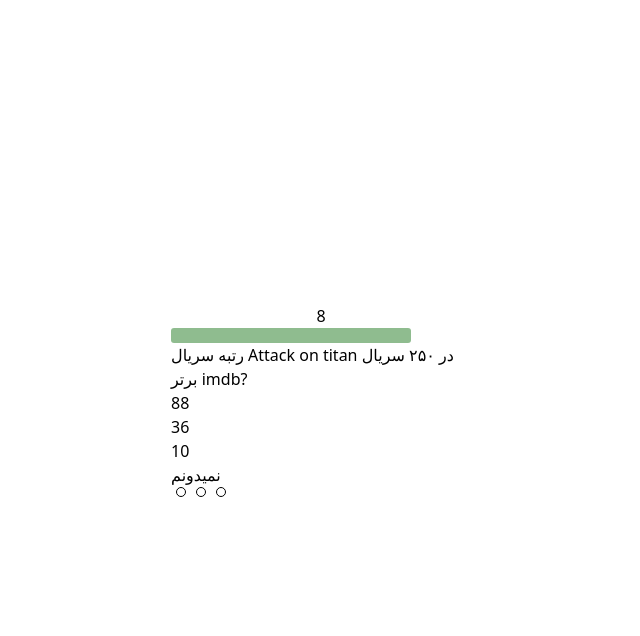
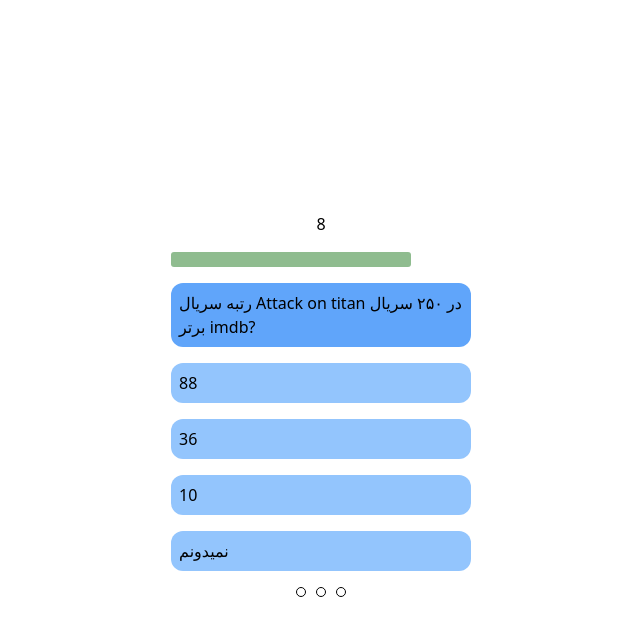
Before and after one commit to TheNerdOne/xino, a Vue app: page / in a window 1280 px wide. Both pictures are taken after a click on the button "شروع". Shown: the top 636 px of the page, without its empty margins (319-959 px from the left). Built offline with nearby package versions, Linux system fonts and the light colour scheme.

Commit message:
add style

```diff
--- a/src/components/Question.vue
+++ b/src/components/Question.vue
@@ -1,18 +1,18 @@
 <template>
   <div>
     <div class="mainTimerDiv">
-      <div class="sec">
+      <div class="sec my-2">
         {{ timer }}
       </div>
-      <div class="timer" :style="`width:${timer * 10}%`"></div>
+      <div class="timer my-2" :style="`width:${timer * 10}%`"></div>
     </div>
-    <h2>{{ data.fakeData[step].title }}</h2>
-    <div v-for="(item, idx) in data.fakeData[step].choices" :key="idx">
+    <h2 class="my-2 bg-blue-400 p-2 rounded-xl">{{ data.fakeData[step].title }}</h2>
+    <div class="my-4 bg-blue-300 p-2 rounded-xl" v-for="(item, idx) in data.fakeData[step].choices" :key="idx">
       <div @click="selectedAnswer(item)">
         {{ item }}
       </div>
     </div>
-    <div class="userChoices">
+    <div class="userChoices flex items-center justify-center">
       <div
         v-for="item in data.fakeData"
         :key="item.answer"
```
